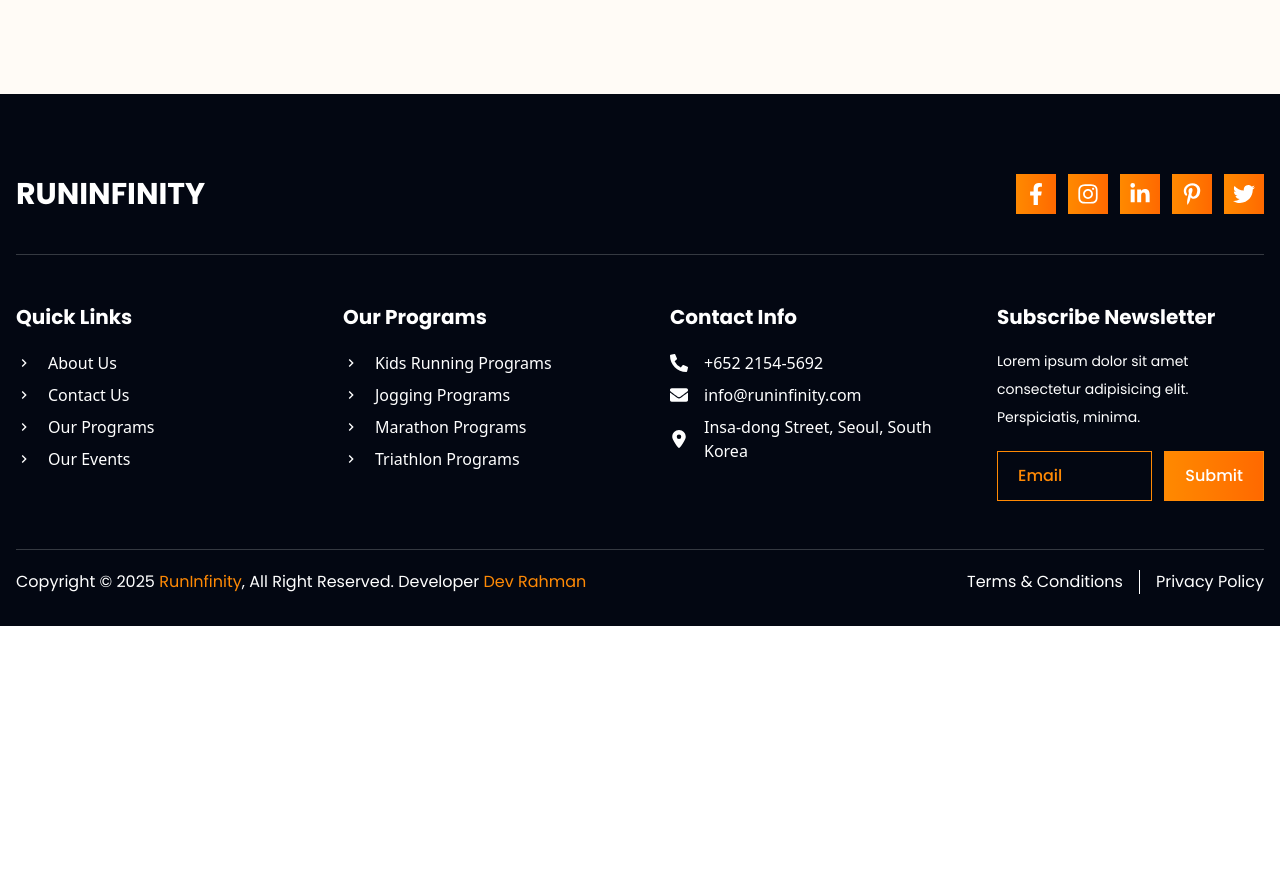
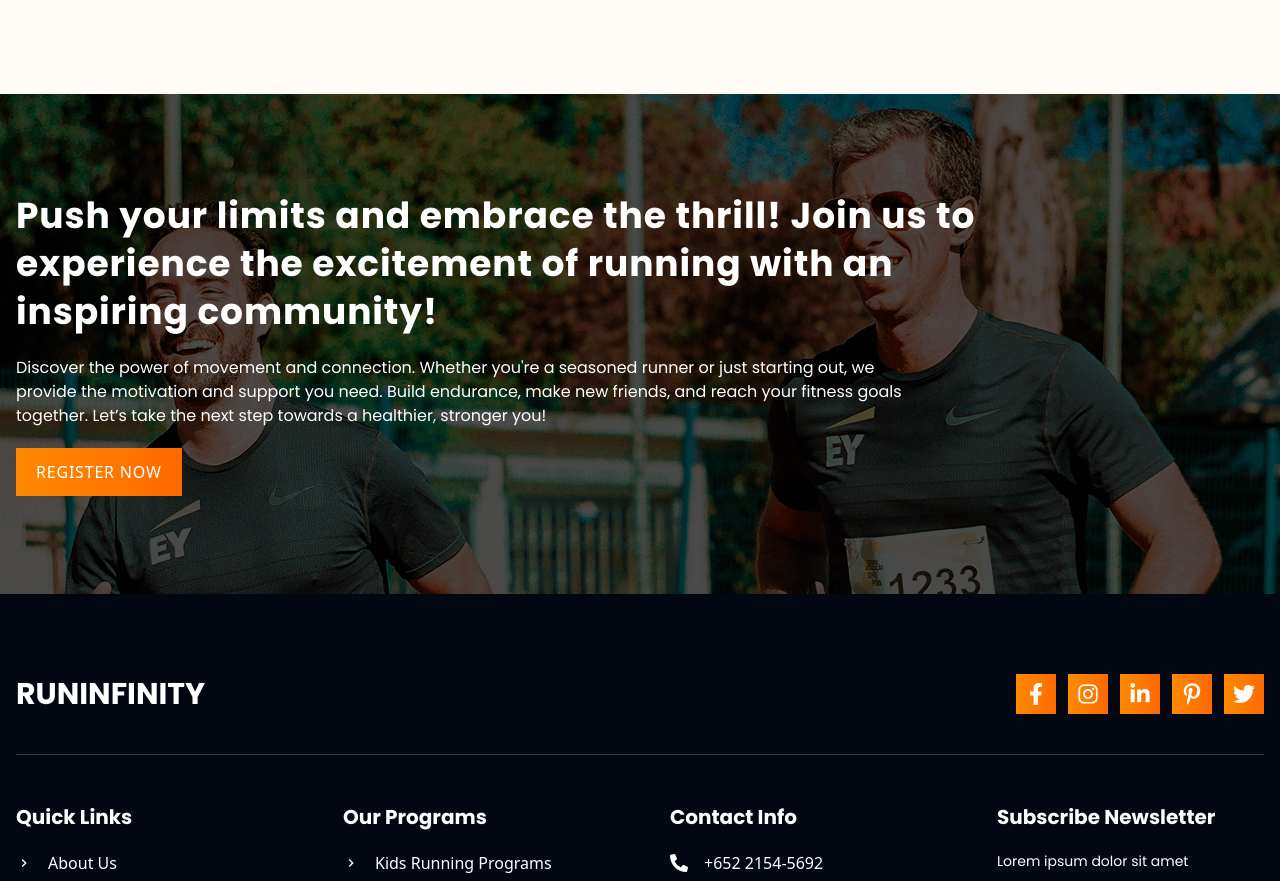
Before and after one commit to devrakibulrahman/runInfinity-client, a React (Vite) app: page / in a window 1280 px wide. Shown: the part 4895-5776 px from the top of the page. Before the commit the page ends 5521 px from the top, so only its background shows below. Built offline with nearby package versions, Linux system fonts and the light colour scheme.

Commit message:
create subscription section and design those section

```diff
--- /dev/null
+++ b/src/components/SubscriptionSection.jsx
@@ -0,0 +1,25 @@
+import Button from "./Button";
+
+const SubscriptionSection = () => {
+    return (
+        <>
+            <div className="w-full min-h-[500px] bg-[url(/img/subscribe.png)] bg-top bg-cover bg-no-repeat py-16 flex items-center justify-center xl:py-24">
+                <div className="container mx-auto px-4">
+                    <div className="w-full">
+                        <div className="w-full max-w-[1050px]">
+                            <h1 className="poppins text-3xl text-white font-bold tracking-wide md:leading-12 md:text-4xl">Push your limits and embrace the thrill! Join us to experience the excitement of running with an inspiring community!</h1>
+                        </div>
+                        <div className="w-full max-w-[900px] mt-5">
+                            <p className="poppins text-base font-normal text-white">Discover the power of movement and connection. Whether you&apos;re a seasoned runner or just starting out, we provide the motivation and support you need. Build endurance, make new friends, and reach your fitness goals together. Let’s take the next step towards a healthier, stronger you!</p>
+                        </div>
+                        <div className="w-full mt-5">
+                            <Button>Register Now</Button>
+                        </div>
+                    </div>
+                </div>
+            </div>
+        </>
+    );
+};
+
+export default SubscriptionSection;
--- a/src/pages/HomePage.jsx
+++ b/src/pages/HomePage.jsx
@@ -3,6 +3,7 @@ import BannerSection from "../components/BannerSection";
 import FeatureSection from "../components/FeatureSection";
 import JoinUsSection from "../components/JoinUsSection";
 import MarathonSection from "../components/MarathonSection";
+import SubscriptionSection from "../components/SubscriptionSection";
 import UpcomingMarathonSection from "../components/UpcomingMarathonSection";
 
 const HomePage = () => {
@@ -15,6 +16,7 @@ const HomePage = () => {
                 <MarathonSection></MarathonSection>
                 <JoinUsSection></JoinUsSection>
                 <UpcomingMarathonSection></UpcomingMarathonSection>
+                <SubscriptionSection></SubscriptionSection>
             </div>
         </>
     );
```
Also changed, not shown: public/assets/patterns.png (added), public/img/subscribe.png (added).
